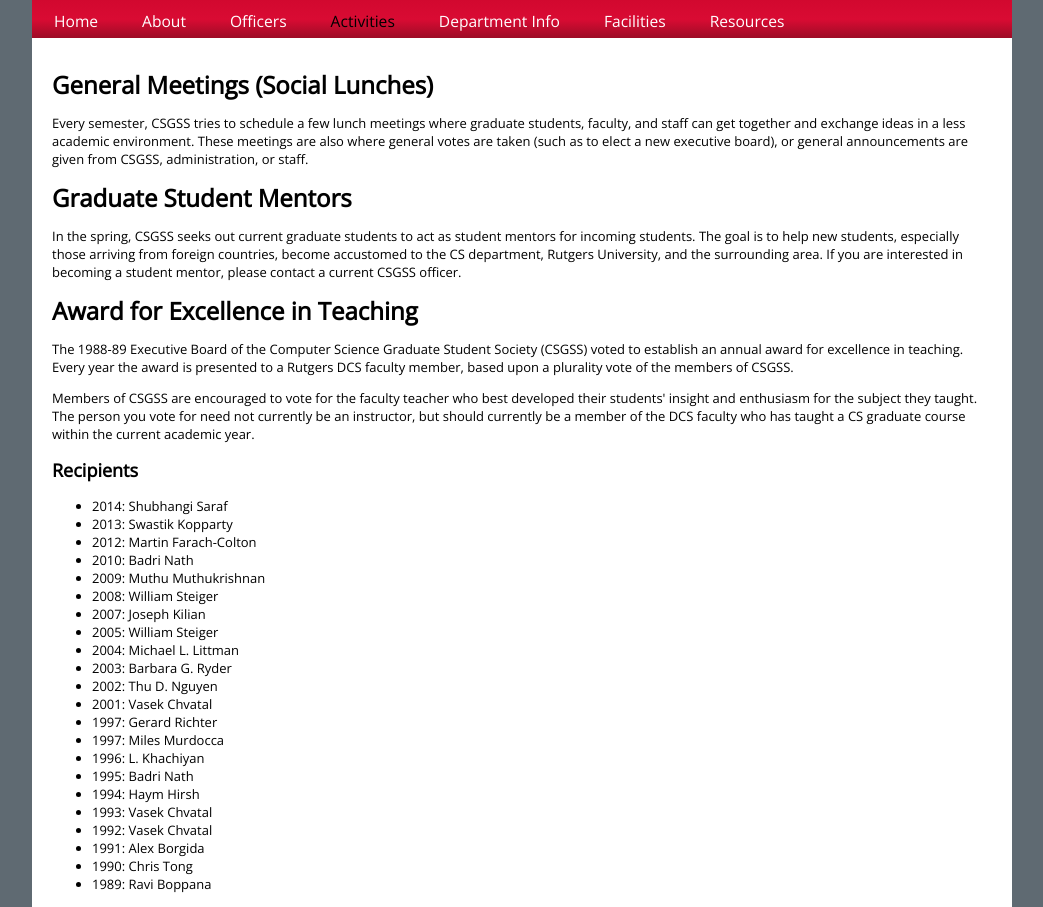
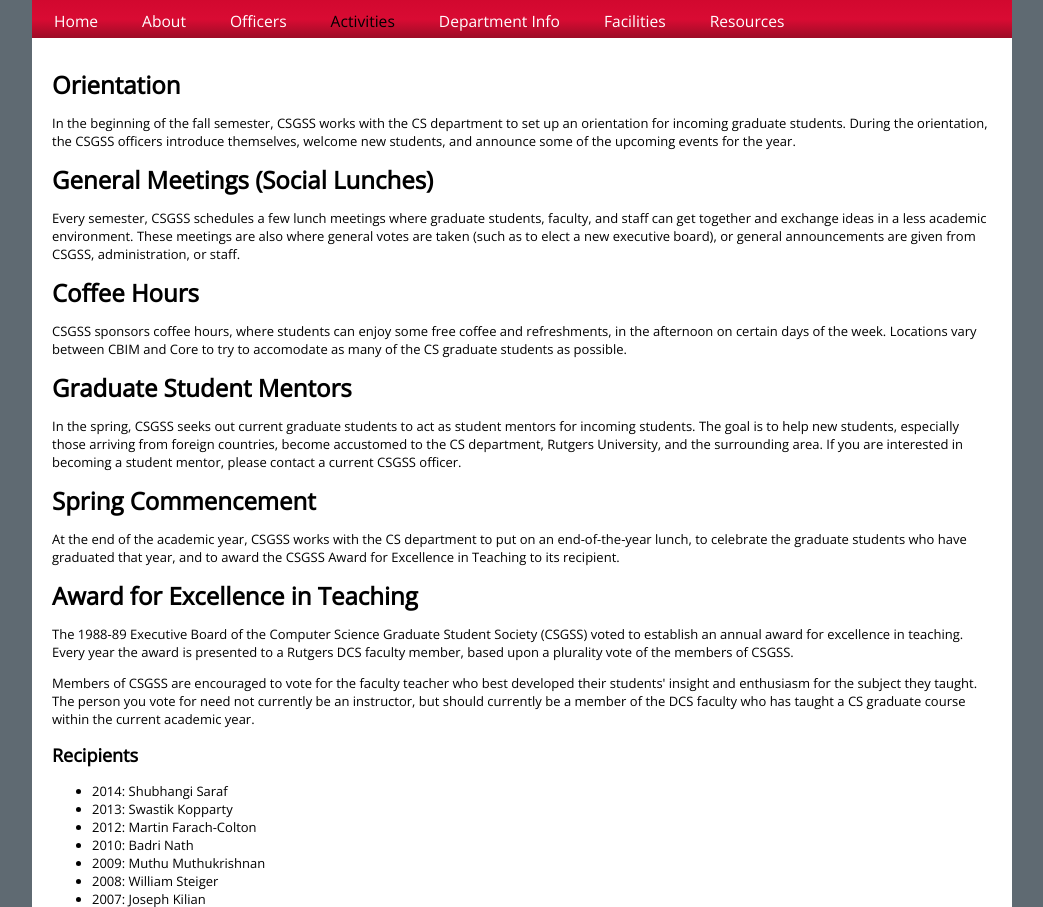
Before and after one commit to rucsgss/csgss.rutgers.edu, a PHP site: page /activities/ in a window 1280 px wide. Shown: the part 105-1012 px from the top of the page, without its empty margins (118-1161 px from the left). Run offline with PHP 8.4, Linux system fonts and the light colour scheme.

Commit message:
Add other CSGSS activities (orientation, coffee hours, commencement) to the activities page

```diff
--- a/activities/index.php
+++ b/activities/index.php
@@ -8,11 +8,20 @@
     <div class="container">
       <?php $root = realpath($_SERVER["DOCUMENT_ROOT"]); include("$root/includes/header.html") ?>
       <div class="page_content">
+        <h1>Orientation</h1>
+        <p>In the beginning of the fall semester, CSGSS works with the CS department to set up an orientation for incoming graduate students. During the orientation, the CSGSS officers introduce themselves, welcome new students, and announce some of the upcoming events for the year.</p>
+
         <h1>General Meetings (Social Lunches)</h1>
-        <p>Every semester, CSGSS tries to schedule a few lunch meetings where graduate students, faculty, and staff can get together and exchange ideas in a less academic environment. These meetings are also where general votes are taken (such as to elect a new executive board), or general announcements are given from CSGSS, administration, or staff.</p>
+        <p>Every semester, CSGSS schedules a few lunch meetings where graduate students, faculty, and staff can get together and exchange ideas in a less academic environment. These meetings are also where general votes are taken (such as to elect a new executive board), or general announcements are given from CSGSS, administration, or staff.</p>
+
+        <h1>Coffee Hours</h1>
+        <p>CSGSS sponsors coffee hours, where students can enjoy some free coffee and refreshments, in the afternoon on certain days of the week. Locations vary between CBIM and Core to try to accomodate as many of the CS graduate students as possible.</p>
 
         <h1>Graduate Student Mentors</h1>
         <p>In the spring, CSGSS seeks out current graduate students to act as student mentors for incoming students. The goal is to help new students, especially those arriving from foreign countries, become accustomed to the CS department, Rutgers University, and the surrounding area. If you are interested in becoming a student mentor, please contact a current CSGSS officer.</p>
+
+        <h1>Spring Commencement</h1>
+        <p>At the end of the academic year, CSGSS works with the CS department to put on an end-of-the-year lunch, to celebrate the graduate students who have graduated that year, and to award the CSGSS Award for Excellence in Teaching to its recipient.</p>
 
         <h1>Award for Excellence in Teaching</h1>
         <p>The 1988-89 Executive Board of the Computer Science Graduate Student Society (CSGSS) voted to establish an annual award for excellence in teaching. Every year the award is presented to a Rutgers DCS faculty member, based upon a plurality vote of the members of CSGSS.</p>
```
